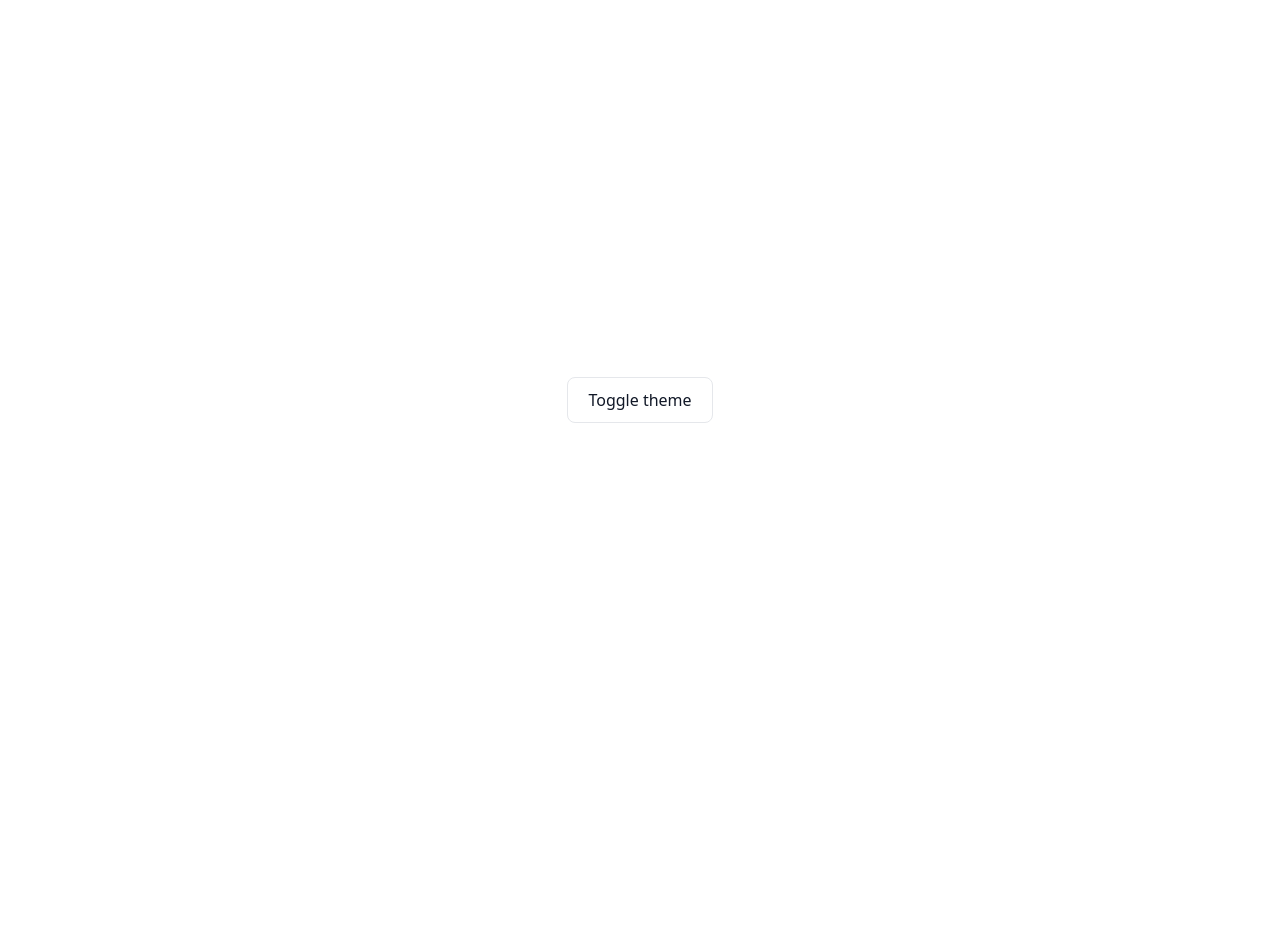
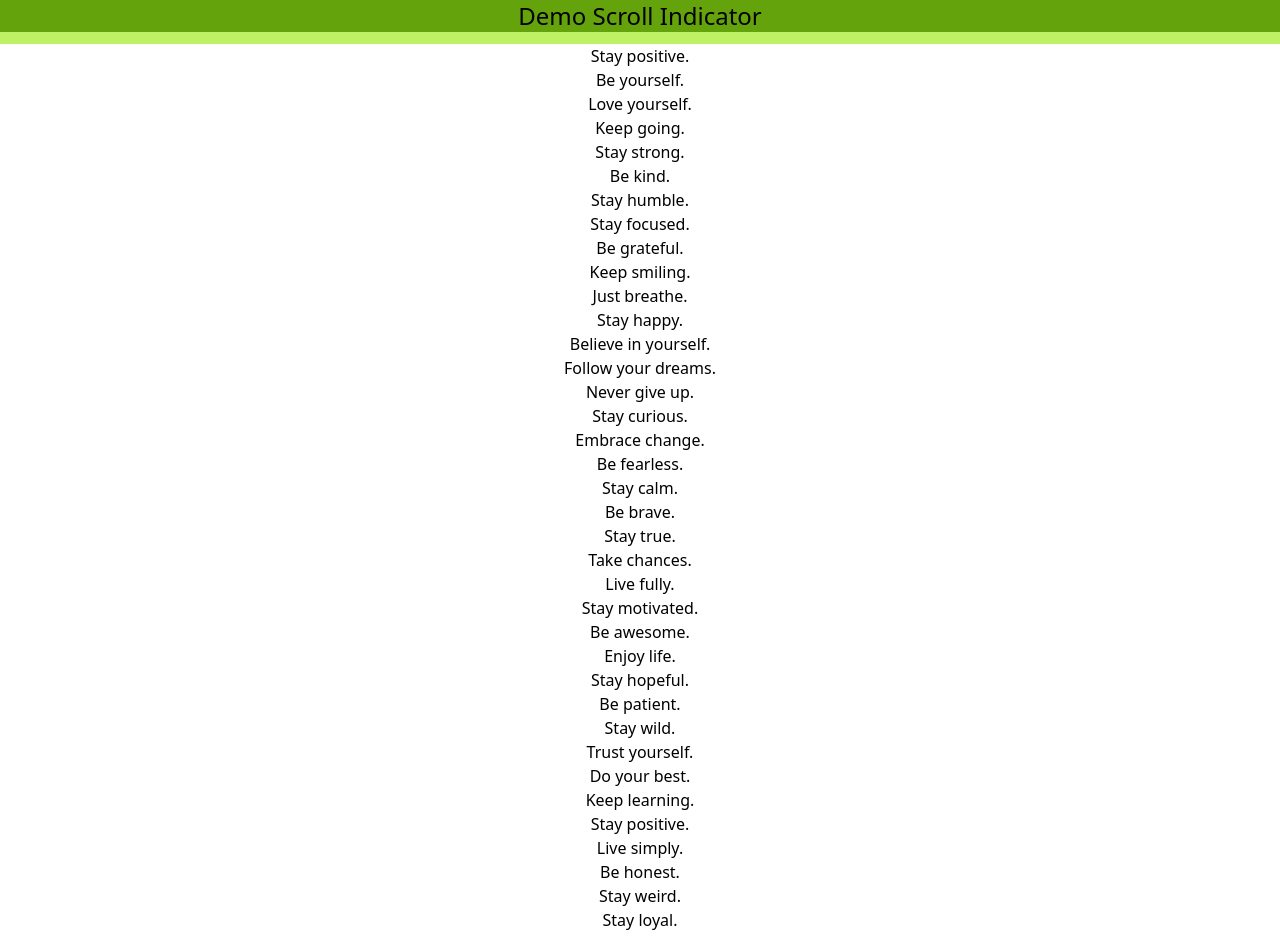
Before and after one commit to olex-bel/25-react-projects, a React (Vite) app: page / in a window 1280 px wide. Shown: the top 936 px of the page. Before the commit the page ends 800 px from the top, so only its background shows below. Built offline with nearby package versions, Linux system fonts and the light colour scheme.

Commit message:
Added scroll indicator

```diff
--- a/src/App.tsx
+++ b/src/App.tsx
@@ -1,10 +1,10 @@
-import DarkModeDemo from "./demo/DarkModeDemo"
+import CustomScrollIndicatorDemo from "./demo/CustomScrollIndicatorDemo"
 
 
 function App() {
   return (
     <>
-      <DarkModeDemo />
+      <CustomScrollIndicatorDemo />
     </>
   )
 }
--- /dev/null
+++ b/src/demo/CustomScrollIndicatorDemo.tsx
@@ -0,0 +1,36 @@
+import { useState, useCallback, useEffect } from "react";
+import { quotes } from "./quotes";
+
+export default function CustomScrollIndicatorDemo() {
+    const [scrollPercentage, setScrollPercentage] = useState(0);
+    const handleScrollPercentage = useCallback(() => {
+        const scrolledHeight = document.documentElement.scrollTop;
+        const height = document.documentElement.scrollHeight - document.documentElement.clientHeight;
+
+        setScrollPercentage((scrolledHeight / height) * 100);
+    }, [])
+
+    useEffect(() => {
+        window.addEventListener("scroll", handleScrollPercentage);
+
+        return () => {
+            window.removeEventListener("scroll", handleScrollPercentage);
+        }
+    }, [handleScrollPercentage]);
+
+    return (
+        <main>
+            <div className="fixed top-0 bg-lime-600 w-full">
+                <h1 className="text-center text-2xl">Demo Scroll Indicator</h1>
+                <div className="w-full h-3 bg-lime-300">
+                    <div className="h-3 bg-lime-950" style={{ width: scrollPercentage + "%"}}></div>
+                </div>
+            </div>
+            <div className="text-center mt-5">
+                {
+                    quotes.map((quota, index) => <p key={index}>{quota}</p>)
+                }
+            </div>
+        </main>
+    );
+}
--- /dev/null
+++ b/src/demo/quotes.ts
@@ -0,0 +1,102 @@
+export const quotes = [
+    "Dream big.",
+    "Stay positive.",
+    "Be yourself.",
+    "Love yourself.",
+    "Keep going.",
+    "Stay strong.",
+    "Be kind.",
+    "Stay humble.",
+    "Stay focused.",
+    "Be grateful.",
+    "Keep smiling.",
+    "Just breathe.",
+    "Stay happy.",
+    "Believe in yourself.",
+    "Follow your dreams.",
+    "Never give up.",
+    "Stay curious.",
+    "Embrace change.",
+    "Be fearless.",
+    "Stay calm.",
+    "Be brave.",
+    "Stay true.",
+    "Take chances.",
+    "Live fully.",
+    "Stay motivated.",
+    "Be awesome.",
+    "Enjoy life.",
+    "Stay hopeful.",
+    "Be patient.",
+    "Stay wild.",
+    "Trust yourself.",
+    "Do your best.",
+    "Keep learning.",
+    "Stay positive.",
+    "Live simply.",
+    "Be honest.",
+    "Stay weird.",
+    "Stay loyal.",
+    "Be gentle.",
+    "Keep moving.",
+    "Stay inspired.",
+    "Live freely.",
+    "Stay strong.",
+    "Be present.",
+    "Stay creative.",
+    "Love deeply.",
+    "Stay active.",
+    "Be kind.",
+    "Stay grounded.",
+    "Stay joyful.",
+    "Love unconditionally.",
+    "Be happy.",
+    "Stay young.",
+    "Be adventurous.",
+    "Stay true.",
+    "Keep dreaming.",
+    "Stay playful.",
+    "Be grateful.",
+    "Stay connected.",
+    "Be hopeful.",
+    "Stay loving.",
+    "Be you.",
+    "Stay balanced.",
+    "Stay mindful.",
+    "Be thoughtful.",
+    "Stay unique.",
+    "Be yourself.",
+    "Stay passionate.",
+    "Keep shining.",
+    "Stay positive.",
+    "Be humble.",
+    "Stay gentle.",
+    "Be loving.",
+    "Stay faithful.",
+    "Be kind.",
+    "Stay dedicated.",
+    "Be respectful.",
+    "Stay enthusiastic.",
+    "Love yourself.",
+    "Stay resilient.",
+    "Be generous.",
+    "Stay focused.",
+    "Be cheerful.",
+    "Stay inspired.",
+    "Keep smiling.",
+    "Stay sincere.",
+    "Be compassionate.",
+    "Stay strong.",
+    "Be empathetic.",
+    "Stay motivated.",
+    "Love fully.",
+    "Stay bright.",
+    "Be joyful.",
+    "Stay peaceful.",
+    "Be playful.",
+    "Stay caring.",
+    "Be optimistic.",
+    "Stay positive.",
+    "Be passionate.",
+    "Stay ambitious."
+];
```
